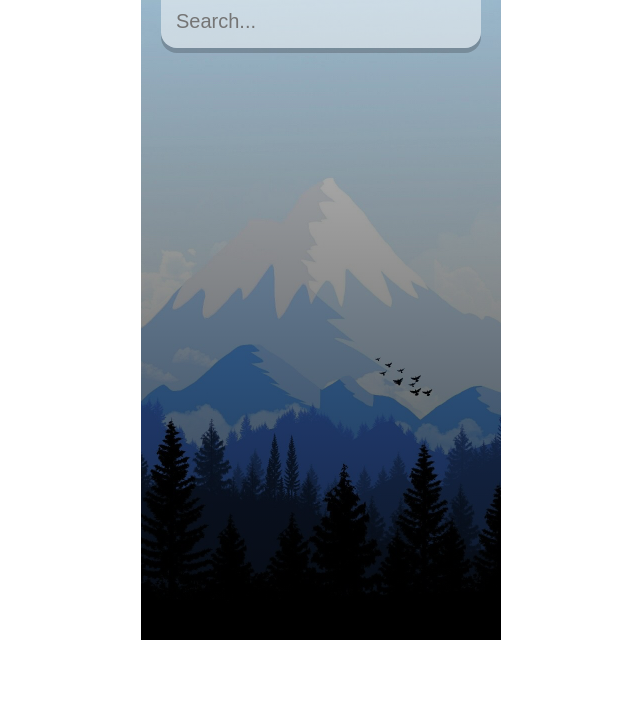
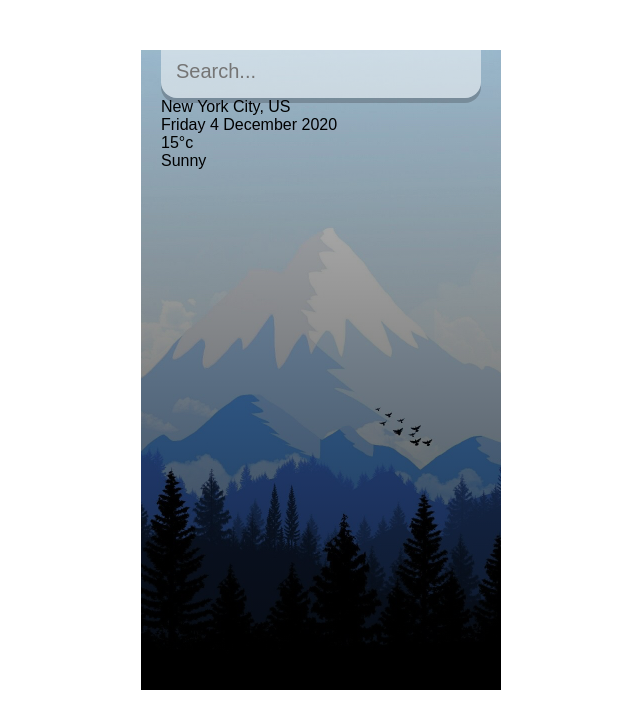
Before and after one commit to Carlton7/react_weather_app, a React (Create React App) app in the folder weather-react/: page / in a window 1280 px wide. Shown: the top 728 px of the page, without its empty margins (319-959 px from the left). Built offline with nearby package versions, Linux system fonts and the light colour scheme.

Commit message:
adding logic for determining date

```diff
--- a/weather-react/src/App.js
+++ b/weather-react/src/App.js
@@ -6,6 +6,21 @@
 }
 
 function App() {
+
+  const dateBuilder = (d) => {
+    let months = ["January", "February","March","April","May",
+    "June", "July","August","September","October","November","December"];
+    let days = ["Sunday", "Monday", "Tuesday", "Wednesday", "Thursday",
+    "Friday", "Saturday"];
+
+    let day = days[d.getDay()];
+    let date = d.getDate();
+    let month = months[d.getMonth()];
+    let year = d.getFullYear();
+
+    return `${day} ${date} ${month} ${year}`
+  }
+
   return (
     <div className="app">
       <main>
@@ -16,6 +31,16 @@
             placeholder="Search..."
           />
         </div>
+        <div className="location-box">
+          <div className="location"> New York City, US</div>
+          <div className="date">{dateBuilder(new Date())}</div>
+        </div>
+        <div className="weather-box">
+          <div className="temp">
+            15°c
+          </div>
+          <div className="weather">Sunny</div>
+        </div>
       </main>
     </div>
   );
--- a/weather-react/src/index.css
+++ b/weather-react/src/index.css
@@ -17,6 +17,7 @@
   width: 360px;
   height: 640px;
   margin: 0px auto;
+  margin-top: 50px;
 }
 
 .app.warm {
@@ -52,6 +53,6 @@
   transition: 0.4s ease;
 }
 
-.search-box .search-box:focus {
+.search-box .search-bar:focus {
   background-color: rgba(255,255,255, 0.75);
 }
```
Also changed, not shown: 1 other file (tests, documents, lock files or other folders).
